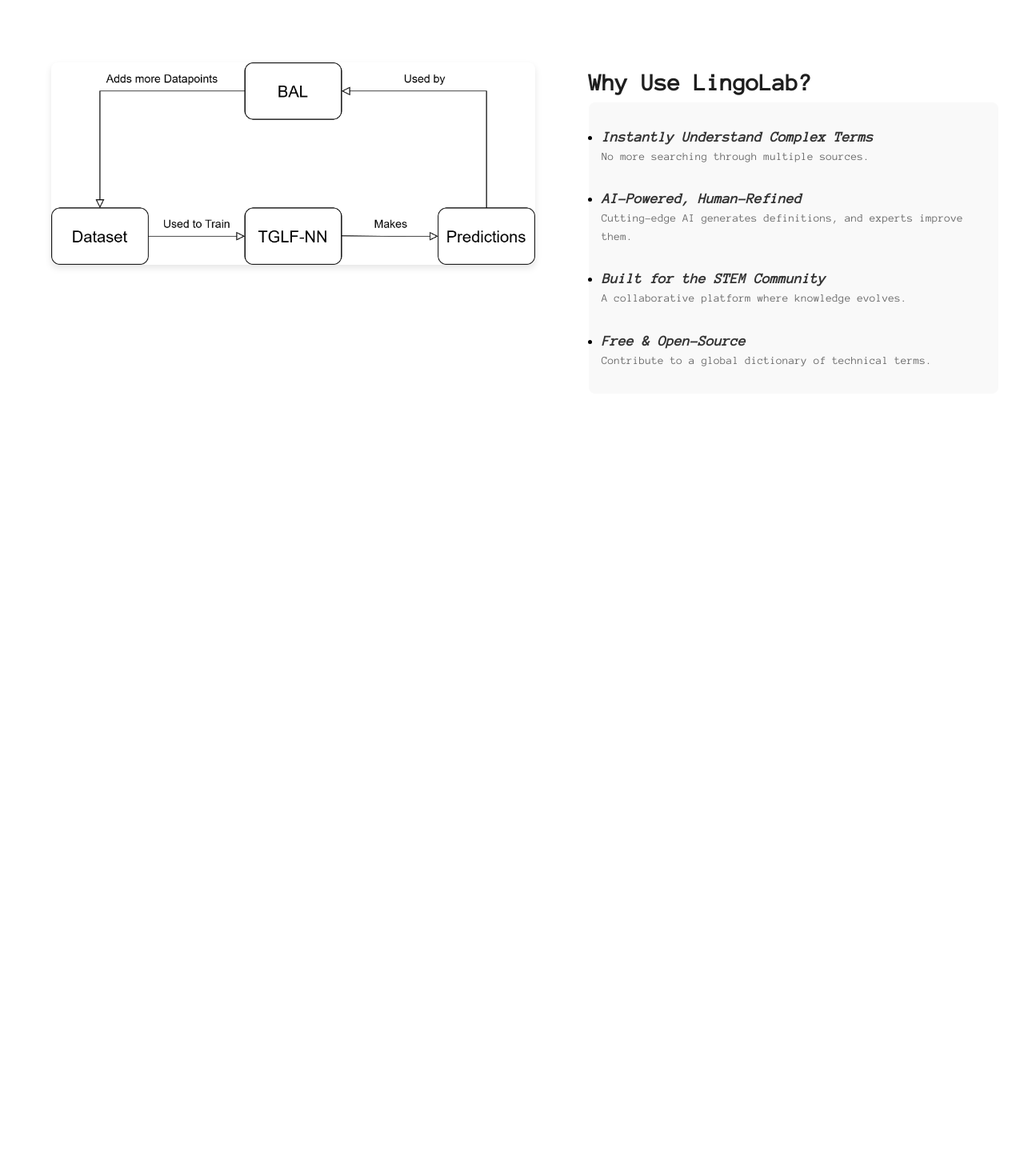
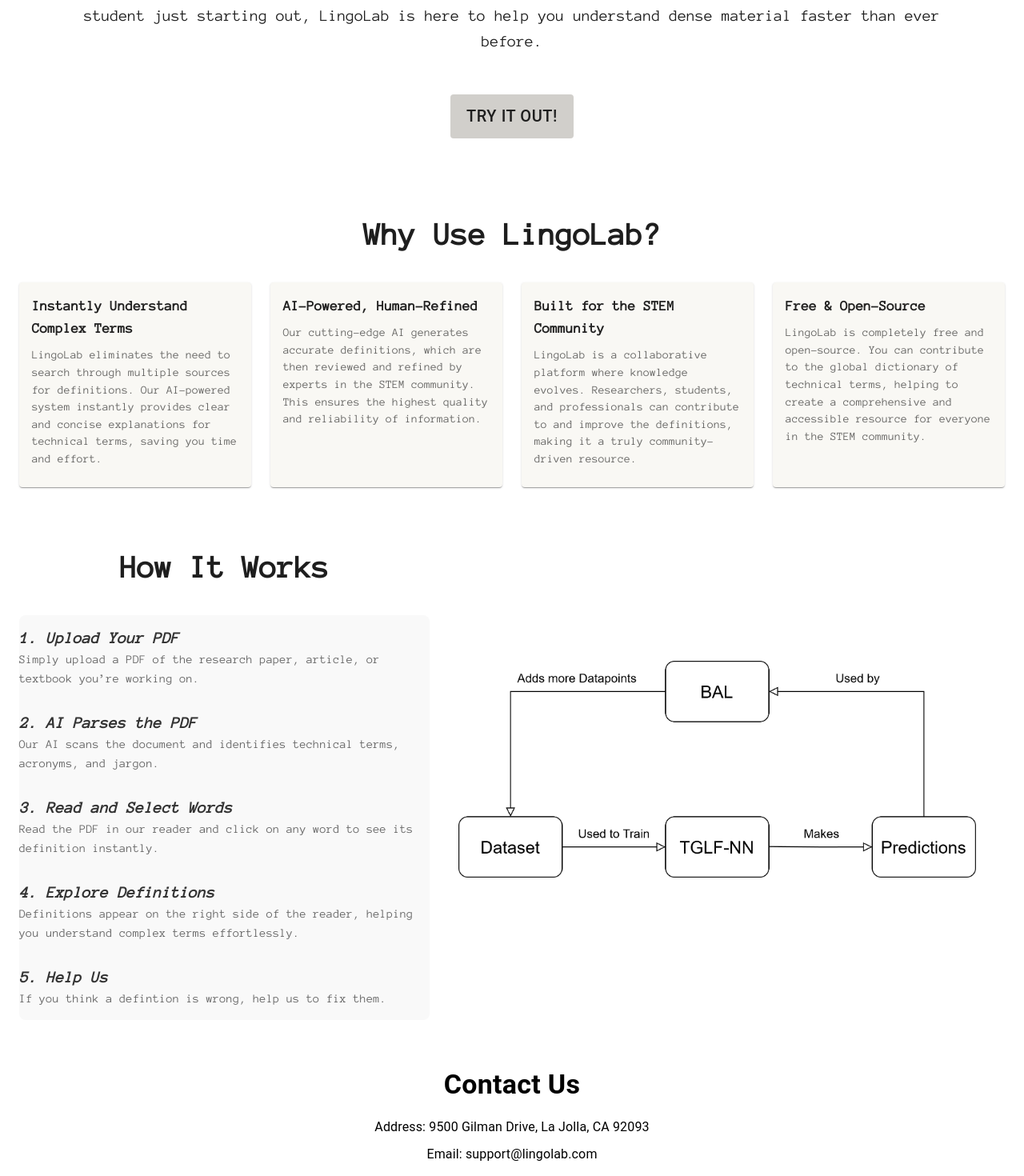
Before and after one commit to SithuSoe04/lingolab, a React (Create React App) app in the folder frontend/: page / in a window 1280 px wide. Shown: the part 420-1890 px from the top of the page at 80% size. Before the commit the page ends 912 px from the top, so only its background shows below. Built offline with nearby package versions, Linux system fonts and the light colour scheme.

Commit message:
Refactored Home Page with more info

```diff
--- a/frontend/src/components/Home/Home.tsx
+++ b/frontend/src/components/Home/Home.tsx
@@ -1,70 +1,135 @@
-import { Box, Button, Grid, CardContent, Container, Typography, List, ListItem, ListItemText } from '@mui/material';
+import { Box, Card, Button, Grid, CardContent, Container, Typography, List, ListItem, ListItemText } from '@mui/material';
 import { tempStyles } from './styles';
 import Overall_Model4 from '../../imgs/Overall_Model4.png';
 
 const Home = () => {
   const styles = tempStyles();
+  // Data for the cards
+  const cardData = [
+    {
+      primary: "Instantly Understand Complex Terms",
+      secondary:
+        "LingoLab eliminates the need to search through multiple sources for definitions. Our AI-powered system instantly provides clear and concise explanations for technical terms, saving you time and effort.",
+    },
+    {
+      primary: "AI-Powered, Human-Refined",
+      secondary:
+        "Our cutting-edge AI generates accurate definitions, which are then reviewed and refined by experts in the STEM community. This ensures the highest quality and reliability of information.",
+    },
+    {
+      primary: "Built for the STEM Community",
+      secondary:
+        "LingoLab is a collaborative platform where knowledge evolves. Researchers, students, and professionals can contribute to and improve the definitions, making it a truly community-driven resource.",
+    },
+    {
+      primary: "Free & Open-Source",
+      secondary:
+        "LingoLab is completely free and open-source. You can contribute to the global dictionary of technical terms, helping to create a comprehensive and accessible resource for everyone in the STEM community.",
+    },
+  ];
   return (
-    <Container>
+    <Container maxWidth={false} sx={{padding: '50px'}}>
+      {/* Introduction section */}
       <Grid>
         <h1 style={styles.title}>
           A Dictionary for STEM, by the STEM Community
         </h1>
         <p style={styles.title_para}>
-          LingoLab is an AI-powered dictionary built for researchers, students, and professionals in science, technology, engineering, and mathematics. Simply upload a PDF, and our AI will extract and define technical terms—helping you understand research papers faster than ever.
+        LingoLab is an innovative, AI-powered dictionary designed specifically for researchers, students, and professionals in science, technology, engineering, and mathematics (STEM). Our mission is to simplify the process of understanding complex technical terms and concepts, making it easier for you to navigate the ever-expanding world of STEM literature. With LingoLab, you can simply upload a PDF of a research paper, article, or textbook, and our advanced AI will automatically extract and define technical terms, saving you time and effort. Whether you're a seasoned researcher or a student just starting out, LingoLab is here to help you understand dense material faster than ever before.
         </p>
         <Button style={styles.butt}>
           Try it out!
         </Button>
       </Grid>
 
-
-        <Grid container>
-          <Grid item sm={7}>
-            <img src={Overall_Model4} style={styles.demoImg}></img>
-          </Grid>
-          <Grid item sm={5}>
+      {/* Why use LingoLab section */}
       <h2 style={styles.subtitle}>
               Why Use LingoLab?
       </h2>
-            <List style={styles.list}>
+      <Grid container spacing={3} justifyContent="center">
+        {cardData.map((card, index) => (
+          <Grid item key={index} xs={12} sm={6} md={3}>
+            <Card sx={{ backgroundColor: '#F9F8F4', height: '100%', display: 'flex', flexDirection: 'column', justifyContent: 'space-between' }}>
+              <CardContent>
+                <Typography variant="h6" component="div" sx={styles.cardTitle}>
+                  {card.primary}
+                </Typography>
+                <Typography variant="body2" sx={styles.cardDescription}>
+                  {card.secondary}
+                </Typography>
+              </CardContent>
+            </Card>
+          </Grid>
+        ))}
+      </Grid>
+
+      {/* How it Works Section */}
+      <Grid container style={{ marginTop: '40px' }}>
+        <Grid item sm={5}>
+          <h2 style={styles.subtitle}>
+            How It Works
+          </h2>
+          <List style={styles.list2}>
             <ListItem style={styles.listItem}>
               <ListItemText
-                  primary="Instantly Understand Complex Terms"
-                  secondary="No more searching through multiple sources."
+                primary="1. Upload Your PDF"
+                secondary="Simply upload a PDF of the research paper, article, or textbook you’re working on."
                 primaryTypographyProps={{ style: styles.primaryText }}
                 secondaryTypographyProps={{ style: styles.secondaryText }}
               />
             </ListItem>
             <ListItem style={styles.listItem}>
               <ListItemText
-                  primary="AI-Powered, Human-Refined"
-                  secondary="Cutting-edge AI generates definitions, and experts improve them."
+                primary="2. AI Parses the PDF"
+                secondary="Our AI scans the document and identifies technical terms, acronyms, and jargon."
                 primaryTypographyProps={{ style: styles.primaryText }}
                 secondaryTypographyProps={{ style: styles.secondaryText }}
               />
             </ListItem>
             <ListItem style={styles.listItem}>
               <ListItemText
-                  primary="Built for the STEM Community"
-                  secondary="A collaborative platform where knowledge evolves."
+                primary="3. Read and Select Words"
+                secondary="Read the PDF in our reader and click on any word to see its definition instantly."
                 primaryTypographyProps={{ style: styles.primaryText }}
                 secondaryTypographyProps={{ style: styles.secondaryText }}
               />
             </ListItem>
             <ListItem style={styles.listItem}>
               <ListItemText
-                  primary="Free & Open-Source"
-                  secondary="Contribute to a global dictionary of technical terms."
+                primary="4. Explore Definitions"
+                secondary="Definitions appear on the right side of the reader, helping you understand complex terms effortlessly."
+                primaryTypographyProps={{ style: styles.primaryText }}
+                secondaryTypographyProps={{ style: styles.secondaryText }}
+              />
+            </ListItem>
+            <ListItem style={styles.listItem}>
+              <ListItemText
+                primary="5. Help Us"
+                secondary="If you think a defintion is wrong, help us to fix them."
                 primaryTypographyProps={{ style: styles.primaryText }}
                 secondaryTypographyProps={{ style: styles.secondaryText }}
               />
             </ListItem>
           </List>
         </Grid>
+        <Grid item sm={7}>
+          <div style={styles.demoImg}>
+            <img src={Overall_Model4} style={{maxWidth:'100%'}}></img>
+          </div>
         </Grid>
-
-      {/* Footer Section */}
+      </Grid>
+       {/* Contact Us section */}
+       <Box sx={{ marginTop: '60px', textAlign: 'center' }}>
+        <Typography variant="h4" sx={{ fontWeight: 'bold', marginBottom: '20px' }}>
+          Contact Us
+        </Typography>
+        <Typography variant="body1" sx={{ marginBottom: '10px' }}>
+          Address: 9500 Gilman Drive, La Jolla, CA 92093
+        </Typography>
+        <Typography variant="body1" sx={{ marginBottom: '10px' }}>
+          Email: support@lingolab.com
+        </Typography>
+      </Box>
     </Container>
   );
 }
--- a/frontend/src/components/Home/styles.ts
+++ b/frontend/src/components/Home/styles.ts
@@ -11,23 +11,25 @@ export const tempStyles = () => ({
     },
     title: {
       color: '#1E1E1E',
-      fontSize: '40px',
+      fontSize: 'clamp(40px, 2vw, 80px)',
       fontFamily: 'Anonymous Pro',
-      margin: '10px auto',
-      textAlign: 'center' as 'center'
+      margin: '20px auto',
+      marginBottom: '10px',
+      textAlign: 'center' as 'center',
+
     },
     title_para: {
         color: '#1E1E1E',
-        fontSize: '20px',
+        fontSize: 'clamp(20px, 1vw, 30px)',
         fontFamily: 'Anonymous Pro',
         margin: '10px auto',
-        padding: '40px 120px',
+        padding: '40px 80px',
         textAlign: 'center' as 'center',
         lineHeight: '1.6'
       },
     butt: {
         color: '#1E1E1E',
-        fontSize: '16px',
+        fontSize: 'clamp(10px, 2vw, 20px)',
         backgroundColor: '#D1CFCB',
         padding: '10px 20px',
         margin: '10px auto',
@@ -36,26 +38,38 @@ export const tempStyles = () => ({
     },
     demoImg: {
         maxWidth: '90%',
+        display: "flex",
         justifyContent: 'center',
         alignItems: 'center',
-        backgroundColor: '#f0f0f0',
-        borderRadius: '8px',
-        boxShadow: '0 4px 8px rgba(0, 0, 0, 0.1)',
+        backgroundColor: '#FFFFFF',
+        margin: 'auto',
+        height: "100%",
     },
     subtitle: {
         color: '#1E1E1E',
-        fontSize: '30px',
+        fontSize: 'clamp(40px, 2vw, 60px)',
         fontFamily: 'Anonymous Pro',
-        margin: '10px auto',
+        margin: '40px auto',
+        display: 'flex',
+        justifyContent: 'center',
+
       },
       list: {
         width: '100%',
-        maxWidth: '600px',
+        maxWidth: '100%',
         backgroundColor: '#f9f9f9',
         borderRadius: '8px',
         padding: '16px',
         listStyleType: 'disc', // Add bullet points
         paddingLeft: '16px', // Add left padding for bullet points
+      },
+      list2: {
+        width: '100%',
+        maxWidth: '100%',
+        backgroundColor: '#f9f9f9',
+        borderRadius: '8px',
+        padding: '0px',
+        paddingLeft: '0px', // Add left padding for bullet points
       },
 
       listItem: {
@@ -65,7 +79,7 @@ export const tempStyles = () => ({
 
       primaryText: {
         fontFamily: "'Anonymous Pro', monospace", // Custom font family
-        fontSize: '18px',
+        fontSize: 'clamp(20px, 1vw, 40px)',
         fontWeight: 'bold',
         color: '#333',
         fontStyle: 'italic', // Italic text
@@ -73,8 +87,20 @@ export const tempStyles = () => ({
 
       secondaryText: {
         fontFamily: "'Anonymous Pro', monospace", // Custom font family
-        fontSize: '14px',
+        fontSize: 'clamp(15px, 1vw, 30px)',
         color: '#666',
         lineHeight: '1.6', // Adjust line height
       },
+      cardTitle: {
+        fontFamily: "'Anonymous Pro', monospace", // Custom font family
+        fontWeight: 'bold',
+        fontSize: '1.1rem',
+        marginBottom: '8px',
+      },
+      cardDescription: {
+        fontFamily: "'Anonymous Pro', monospace", // Custom font family
+        fontSize: '0.9rem',
+        color: 'text.secondary',
+        lineHeight: '1.5', // Improves readability
+      },
   });
--- a/frontend/src/components/Navbar/Navbar.css
+++ b/frontend/src/components/Navbar/Navbar.css
@@ -11,7 +11,7 @@
     display: flex;
     justify-content: space-between;
     align-items: center;
-    max-width: 1200px;
+    max-width: 100%;
     margin: 0 auto;
     padding: 0 20px;
     width: 100%;
--- a/frontend/src/components/Navbar/Navbar.tsx
+++ b/frontend/src/components/Navbar/Navbar.tsx
@@ -146,9 +146,9 @@ const pages = [
 
 function Navbar() {
   return (
-    <AppBar position="static">
-      <Container maxWidth="xl" sx={{backgroundColor: "#F9F8F4"}}>
-        <Toolbar disableGutters>
+    <AppBar position="static" sx={{width: '100%'}}>
+      <Container maxWidth={false} sx={{backgroundColor: "#F9F8F4", margin: '0', width: '100%', }}>
+        <Toolbar disableGutters sx={{width: '100%'}}>
         <Link to="/">
           <img style={{ maxHeight: "50px" }} src={LingoLabLogo}></img>
         </Link>
```
Lines whose indentation alone changed are shown as unchanged.
